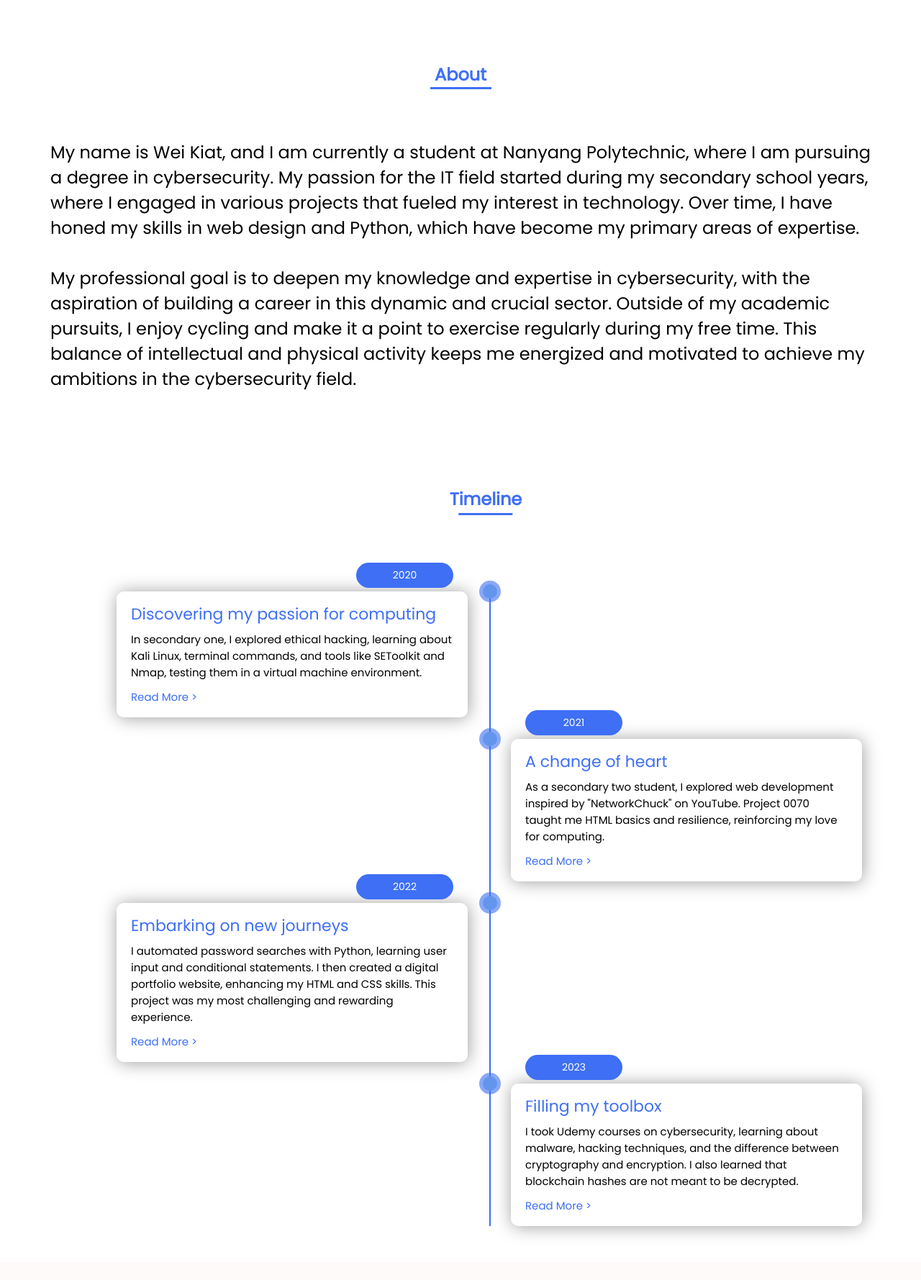
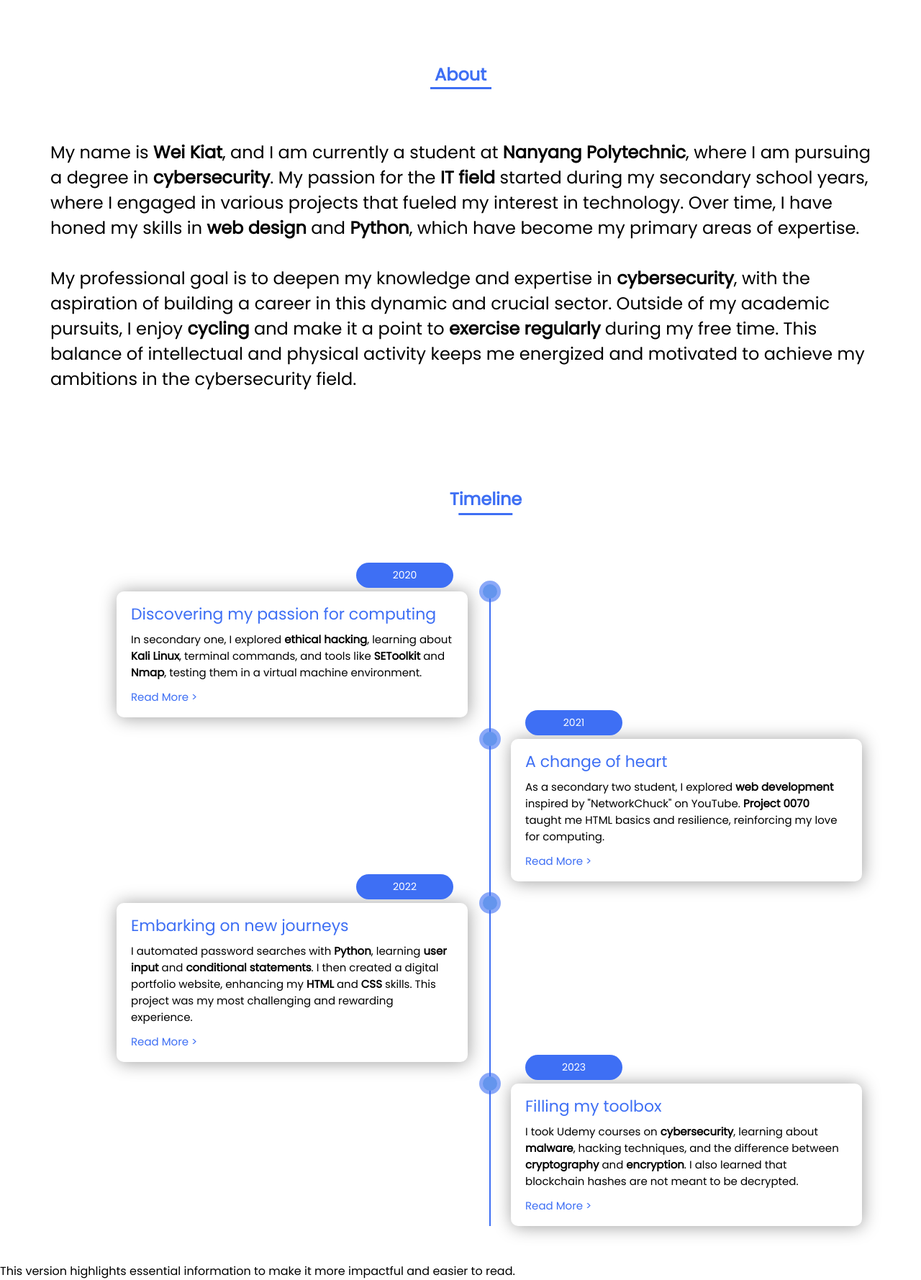
Before and after one commit to kaizez/flask-frontend, a Flask app: page / in a window 1280 px wide. Shown: the part 784-2563 px from the top of the page at 72% size. Before the commit the page ends 2502 px from the top, so only its background shows below. Run offline with Flask 3, Linux system fonts and the light colour scheme.

Commit message:
added bold to paragraph

```diff
--- a/templates/index.html
+++ b/templates/index.html
@@ -26,8 +26,8 @@
         <li class="hideonmobile"><a href="#">Home</a></li>
         <li class="hideonmobile"><a href="{{url_for('project')}}">Projects</a></li>
         <li class="hideonmobile"><a href="{{url_for('ctf')}}">CTF</a></li>
-            <li class="menu-button" onclick=showSidebar()><a href="#"><svg xmlns="http://www.w3.org/2000/svg"
-                        height="24px" viewBox="0 -960 960 960" width="24px" fill="#000000">
+        <li class="menu-button" onclick=showSidebar()><a href="#"><svg xmlns="http://www.w3.org/2000/svg" height="24px"
+                    viewBox="0 -960 960 960" width="24px" fill="#000000">
                     <path d="M120-240v-80h720v80H120Zm0-200v-80h720v80H120Zm0-200v-80h720v80H120Z" />
                 </svg></a></li>
     </ul>
@@ -107,20 +107,24 @@
 
             <div class="stackable-right">
                 <div id="image4">
-                        <p class="text-inside">My name is Wei Kiat, and I am currently a student at Nanyang Polytechnic,
-                            where I am pursuing a degree in cybersecurity. My passion for the IT field started during my
-                            secondary school years, where I engaged in various projects that fueled my interest in
-                            technology. Over time, I have honed my skills in web design and Python, which have become my
-                            primary areas of expertise.
-                    </div>
+                    <p class="text-inside">
+                        My name is <b>Wei Kiat</b>, and I am currently a student at <b>Nanyang Polytechnic</b>, where I
+                        am pursuing a degree in <b>cybersecurity</b>. My passion for the <b>IT field</b> started during
+                        my secondary school years, where I engaged in various projects that fueled my interest in
+                        technology. Over time, I have honed my skills in <b>web design</b> and <b>Python</b>, which have
+                        become my primary areas of expertise.
+                    </p>
+
                     <div id="image5">
                         <p class="the-text-inside">
-                            My professional goal is to deepen my knowledge and expertise in cybersecurity, with the
-                            aspiration of building a career in this dynamic and crucial sector. Outside of my academic
-                            pursuits, I enjoy cycling and make it a point to exercise regularly during my free time.
-                            This balance of intellectual and physical activity keeps me energized and motivated to
-                            achieve my ambitions in the cybersecurity field.</p>
+                            My professional goal is to deepen my knowledge and expertise in <b>cybersecurity</b>, with
+                            the aspiration of building a career in this dynamic and crucial sector. Outside of my
+                            academic pursuits, I enjoy <b>cycling</b> and make it a point to <b>exercise regularly</b>
+                            during my free time. This balance of intellectual and physical activity keeps me energized
+                            and motivated to achieve my ambitions in the cybersecurity field.
                         </p>
+                    </div>
+
                 </div>
             </div>
         </div>
@@ -135,14 +139,14 @@
     <br>
     <br>
     <h1 class="about-me">
-            My name is Wei Kiat, and I am currently a student at Nanyang Polytechnic, where I am pursuing a degree in
-            cybersecurity. My passion for the IT field started during my secondary school years, where I engaged in
-            various projects that fueled my interest in technology. Over time, I have honed my skills in web design and
-            Python, which have become my primary areas of expertise.
+        My name is <b>Wei Kiat</b>, and I am currently a student at <b>Nanyang Polytechnic</b>, where I am pursuing a
+        degree in <b>cybersecurity</b>. My passion for the <b>IT field</b> started during my secondary school years,
+        where I engaged in various projects that fueled my interest in technology. Over time, I have honed my skills in
+        <b>web design</b> and <b>Python</b>, which have become my primary areas of expertise.
         <br><br>
-            My professional goal is to deepen my knowledge and expertise in cybersecurity, with the aspiration of
-            building a career in this dynamic and crucial sector. Outside of my academic pursuits, I enjoy cycling and
-            make it a point to exercise regularly during my free time. This balance of intellectual and physical
+        My professional goal is to deepen my knowledge and expertise in <b>cybersecurity</b>, with the aspiration of
+        building a career in this dynamic and crucial sector. Outside of my academic pursuits, I enjoy <b>cycling</b>
+        and make it a point to <b>exercise regularly</b> during my free time. This balance of intellectual and physical
         activity keeps me energized and motivated to achieve my ambitions in the cybersecurity field.
     </h1>
 </section>
@@ -153,8 +157,9 @@
         <ul>
             <li>
                 <h3 class="title">Discovering my passion for computing</h3>
-                    <p>In secondary one, I explored ethical hacking, learning about Kali Linux, terminal commands, and
-                        tools like SEToolkit and Nmap, testing them in a virtual machine environment.</p>
+                <p>In secondary one, I explored <b>ethical hacking</b>, learning about <b>Kali Linux</b>, terminal
+                    commands, and tools like <b>SEToolkit</b> and <b>Nmap</b>, testing them in a virtual machine
+                    environment.</p>
                 <a class="read-more" onclick="popup('popup-container-1')">Read More ></a>
                 <span class="circle"></span>
                 <span class="date">2020</span>
@@ -162,8 +167,9 @@
 
             <li>
                 <h3 class="title">A change of heart</h3>
-                    <p>As a secondary two student, I explored web development inspired by "NetworkChuck" on YouTube.
-                        Project 0070 taught me HTML basics and resilience, reinforcing my love for computing.</p>
+                <p>As a secondary two student, I explored <b>web development</b> inspired by "NetworkChuck" on YouTube.
+                    <b>Project 0070</b> taught me HTML basics and resilience, reinforcing my love for computing.
+                </p>
                 <a class="read-more" onclick="popup('popup-container-2')">Read More ></a>
                 <span class="circle"></span>
                 <span class="date">2021</span>
@@ -171,9 +177,10 @@
 
             <li>
                 <h3 class="title">Embarking on new journeys</h3>
-                    <p>I automated password searches with Python, learning user input and conditional statements. I then
-                        created a digital portfolio website, enhancing my HTML and CSS skills. This project was my most
-                        challenging and rewarding experience.</p>
+                <p>I automated password searches with <b>Python</b>, learning <b>user input</b> and <b>conditional
+                        statements</b>. I then created a digital portfolio website, enhancing my <b>HTML</b> and
+                    <b>CSS</b> skills. This project was my most challenging and rewarding experience.
+                </p>
                 <a class="read-more" onclick="popup('popup-container-3')">Read More ></a>
                 <span class="circle"></span>
                 <span class="date">2022</span>
@@ -181,9 +188,9 @@
 
             <li>
                 <h3 class="title">Filling my toolbox</h3>
-                    <p>I took Udemy courses on cybersecurity, learning about malware, hacking techniques, and the
-                        difference between cryptography and encryption. I also learned that blockchain hashes are not
-                        meant to be decrypted.</p>
+                <p>I took Udemy courses on <b>cybersecurity</b>, learning about <b>malware</b>, hacking techniques, and
+                    the difference between <b>cryptography</b> and <b>encryption</b>. I also learned that blockchain
+                    hashes are not meant to be decrypted.</p>
                 <a class="read-more" onclick="popup('popup-container-4')">Read More ></a>
                 <span class="circle"></span>
                 <span class="date">2023</span>
@@ -191,29 +198,27 @@
         </ul>
     </div>
 </div>
+
 <div class="popup-container-1">
     <div class="popup-content-1">
         <span id="closePopupBtn" class="close" onclick="closepopup('popup-container-1')">&times;</span>
         <h2>Discovering my passion for computing</h2>
         <p>
-                This was when I was in secondary one, I was very lost and was trying to find something that I was
-                passionate about. I jumped from Gaming, to sports and ended up landing on computing.
+            This was when I was in secondary one, I was very lost and was trying to find something that I was passionate
+            about. I jumped from Gaming, to sports and ended up landing on computing.
             <br>
             <br>
-
-                During the June holidays, I tried to gain more knowledge about computers. Initially, I was very
-                interested in ethical hacking and wanted to pursue a path in penetration testing. Hence, I started
-                scouring the internet for courses related to ethical hacking, which led me to virtual machines and
-                operating systems such as Kali Linux. I also familiarized myself with the terminal as it is an essential
-                application for hacking. I learned basic commands such as "ls", "cd", "pwd", etc.
+            During the June holidays, I tried to gain more knowledge about computers. Initially, I was very interested
+            in <b>ethical hacking</b> and wanted to pursue a path in <b>penetration testing</b>. Hence, I started
+            scouring the internet for courses related to ethical hacking, which led me to <b>virtual machines</b> and
+            operating systems such as <b>Kali Linux</b>. I also familiarized myself with the <b>terminal</b> as it is an
+            essential application for hacking. I learned basic commands such as "ls", "cd", "pwd", etc.
             <br>
             <br>
-
-                During this long holiday, I decided to continue from where I left off during the June holiday. Apart
-                from learning the primary commands, I started to get familiar with various tools such as "SEtoolkit,"
-                "Nmap," "Stormbreaker," and some DDoS tools. Of course, all of this was tested on a controlled virtual
-                machine and was tested by me.
-
+            During this long holiday, I decided to continue from where I left off during the June holiday. Apart from
+            learning the primary commands, I started to get familiar with various tools such as "SEtoolkit," "Nmap,"
+            "Stormbreaker," and some DDoS tools. Of course, all of this was tested on a controlled virtual machine and
+            was tested by me.
         </p>
     </div>
 </div>
@@ -223,61 +228,67 @@
         <span id="closePopupBtn" class="close" onclick="closepopup('popup-container-2')">&times;</span>
         <h2>A Change of Heart</h2>
         <p>
-                As a secondary two student, I found ethical hacking and penetration testing interesting but wanted to
-                try something new.
+            As a secondary two student, I found <b>ethical hacking</b> and <b>penetration testing</b> interesting but
+            wanted to try something new.
             <br><br>
-                During the March holidays, I discovered a YouTube channel called "NetworkChuck" that teaches a wide
-                range of computing topics, including penetration testing, web development, and networking.
+            During the March holidays, I discovered a YouTube channel called "NetworkChuck" that teaches a wide range of
+            computing topics, including penetration testing, <b>web development</b>, and networking.
             <br><br>
-                With my newfound web development knowledge, I started Project 0070 to learn how to make a website from
-                scratch and understand the programming language behind it. After researching free website hosting
+            With my newfound web development knowledge, I started <b>Project 0070</b> to learn how to make a website
+            from scratch and understand the programming language behind it. After researching free website hosting
             services, I chose 000webhost for its beginner-friendly features and tutorials.
             <br><br>
             I searched for a starter index.html page and learned the basics of HTML, such as the structure and tag
             pairs. I didn't create the content myself, as the project's purpose was to learn.
             <br><br>
-                Project 0070 taught me the basics of HTML, using services like Cloudflare for SSL certificates, GitHub,
-                and CodePen for reference. The best lesson was resilience; despite many uncertainties, I didn't give up
-                and continued searching for tutorials. This project reinforced my love for computing. After its
-                completion, I felt bored and unsure of what to do next.
+            <b>Project 0070</b> taught me the basics of HTML, using services like <b>Cloudflare</b> for SSL
+            certificates, <b>GitHub</b>, and <b>CodePen</b> for reference. The best lesson was resilience; despite many
+            uncertainties, I didn't give up and continued searching for tutorials. This project reinforced my love for
+            computing. After its completion, I felt bored and unsure of what to do next.
         </p>
-
     </div>
 </div>
 
 <div class="popup-container-3">
     <div class="popup-content-3">
         <span id="closePopupBtn" class="close" onclick="closepopup('popup-container-3')">&times;</span>
-            <h2>Embarking on a new journeys</h2>
+        <h2>Embarking on a new journey</h2>
         <p>
             I have a password table where I store all my passwords and wanted to automate searching for them using
-                Python. With no prior Python knowledge, I outlined my requirements: the code should prompt for input and
-                display platforms related to the entered alphabets. I learned about user input and conditional
-                statements through YouTube tutorials. This challenging project taught me valuable lessons, including the
-                potential use of dictionaries for efficiency.
+            <b>Python</b>. With no prior Python knowledge, I outlined my requirements: the code should prompt for input
+            and display platforms related to the entered alphabets. I learned about <b>user input</b> and <b>conditional
+                statements</b> through YouTube tutorials. This challenging project taught me valuable lessons, including
+            the potential use of <b>dictionaries</b> for efficiency.
             <br><br>
-                I then created a digital portfolio website for EAE, inspired by an online project. Building secondary
-                pages linked to the main page, I improved my understanding of the 'div' tag and CSS for text alignment,
-                button styling, and rounded edges. Although I faced challenges, such as configuring different styles for
-                hyperlinks, I found solutions and learned to solve problems more efficiently. This portfolio project
-                connected my previous knowledge with new skills, making it my most challenging and rewarding project.
+            I then created a digital portfolio website for EAE, inspired by an online project. Building secondary pages
+            linked to the main page, I improved my understanding of the '<b>div</b>' tag and <b>CSS</b> for text
+            alignment, button styling, and rounded edges. Although I faced challenges, such as configuring different
+            styles for hyperlinks, I found solutions and learned to solve problems more efficiently. This portfolio
+            project connected my previous knowledge with new skills, making it my most challenging and rewarding
+            project.
         </p>
-
     </div>
 </div>
 
 <div class="popup-container-4">
     <div class="popup-content-4">
         <span id="closePopupBtn" class="close" onclick="closepopup('popup-container-4')">&times;</span>
-            <h2>Fillin my toolbox</h2>
+        <h2>Filling my toolbox</h2>
         <p>
-                I started enrolling in online courses from Udemy, learning about cybersecurity, digital forensics,
-                encryption, and cryptography. These courses taught me about malicious malware like viruses, worms, and
-                trojans, and hacking techniques like brute force and DDoS attacks. I also learned the difference between
-                cryptography (the science behind encryptions) and encryption (the action of concealing data). A
-                misconception I had was cleared: while I thought decrypting the blockchain's SHA-256 hash could yield
-                cryptocurrency, I learned that hashes are not meant to be decrypted, making such attempts pointless.
+            I started enrolling in online courses from <b>Udemy</b>, learning about <b>cybersecurity</b>, <b>digital
+                forensics</b>, <b>encryption</b>, and <b>cryptography</b>. These courses taught me about malicious
+            malware like <b>viruses</b>, <b>worms</b>, and <b>trojans</b>, and hacking techniques like <b>brute
+                force</b> and <b>DDoS attacks</b>. I also learned the difference between <b>cryptography</b> (the
+            science behind encryptions) and <b>encryption</b> (the action of concealing data). A misconception I had was
+            cleared: while I thought decrypting the blockchain's <b>SHA-256 hash</b> could yield cryptocurrency, I
+            learned that <b>hashes</b> are
+
+            not meant to be decrypted, making such attempts pointless.
         </p>
+    </div>
+</div>
+
+This version highlights essential information to make it more impactful and easier to read.
 
 </div>
 </div>
```
Lines whose indentation alone changed are shown as unchanged.
